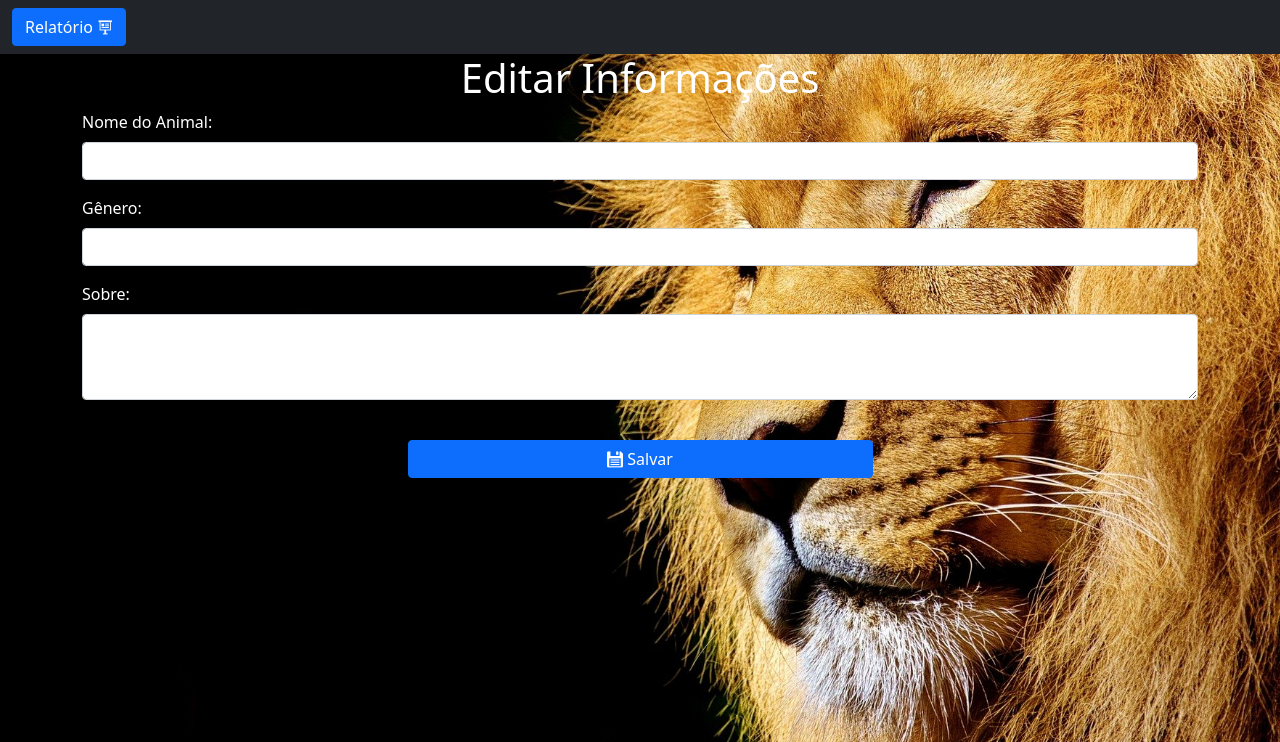
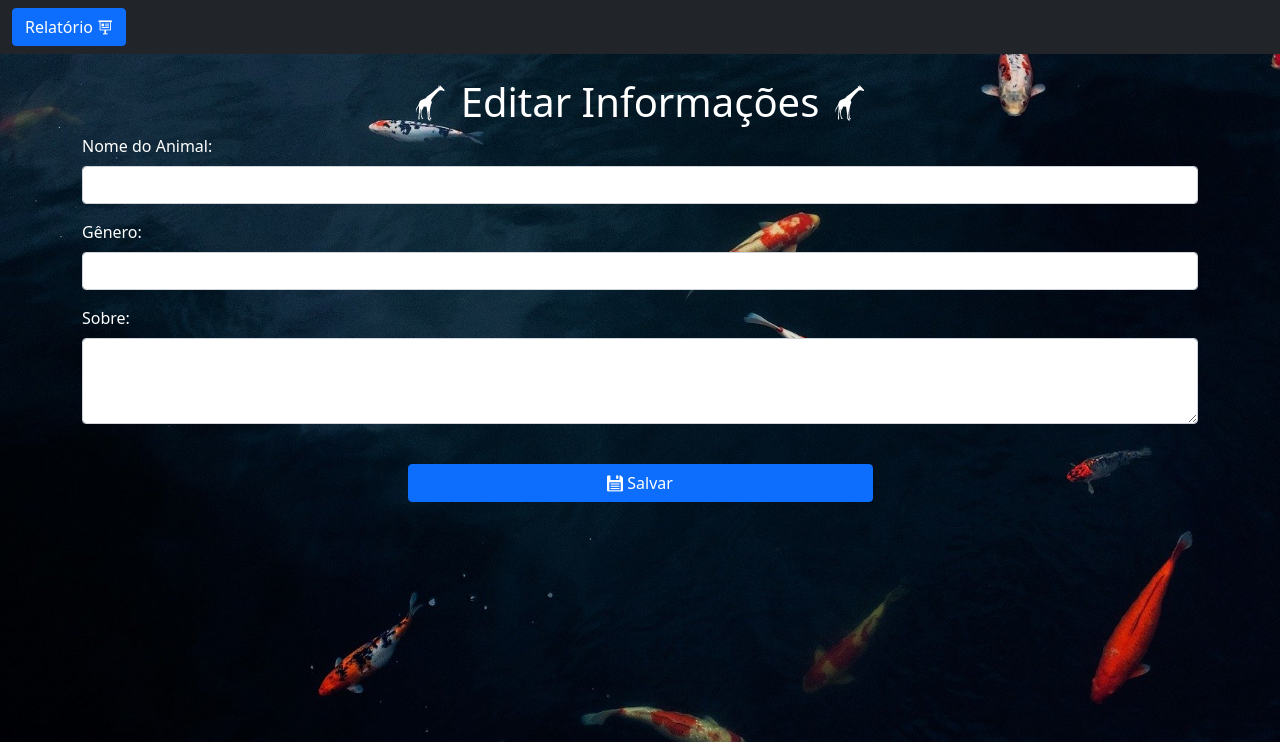
Before and after one commit to Josandonas/DoideraPHP, a PHP site: page /PaginaEdicao.php?codigo=1 in a window 1280 px wide. Shown: the top 742 px of the page. Run offline with PHP 8.4, Linux system fonts and the light colour scheme; data that the repository does not hold is empty.

Commit message:
deletando imagem de leão, adicionando algumas imagens a mais e alterando o fundo de editar informações e adicionando no titulo girafas

```diff
--- a/View/CSS/Principal.css
+++ b/View/CSS/Principal.css
@@ -77,7 +77,7 @@ da imagem que estiver atrás e na frente */
 
 /* código do arquivo PadinaEdicao.php */
 .Edicao{
-  background: url("../../Images/lionhead.jpg") no-repeat center fixed ;
+  background: url("../../Images/peixes.jpg") no-repeat center fixed ;
   -webkit-background-size: cover;
   -moz-background-size: cover;
   -o-background-size: cover;
--- a/View/PaginaEdicao.php
+++ b/View/PaginaEdicao.php
@@ -25,7 +25,8 @@
 				</div>
 		</nav>
 		<div class="container-fluid">
-				<h1 style="text-align: center;">Editar Informações</h1>
+			<br>
+			<h1 style="text-align: center;"><i class="icofont-giraffe"></i> Editar Informações <i class="icofont-giraffe"></i></h1>
 			<div class="container">
 				<form method="$POST" action="../Controller/Editar.php" >
 					<input name="code" value="<?php echo $linha->id_name; ?>" type="hidden">
@@ -48,8 +49,6 @@
 							<!-- <input class="btn btn-danger" type="reset" name="Limpar"> -->
 						</div>
 					</div>
-
-
 				</form>
 			</div>
 		</div>
```
Also changed, not shown: Images/lemore.jpg (added), Images/lionhead.jpg (deleted), Images/peixes.jpg (added), Images/raposa.jpg (added). Lines whose indentation alone changed are shown as unchanged.
